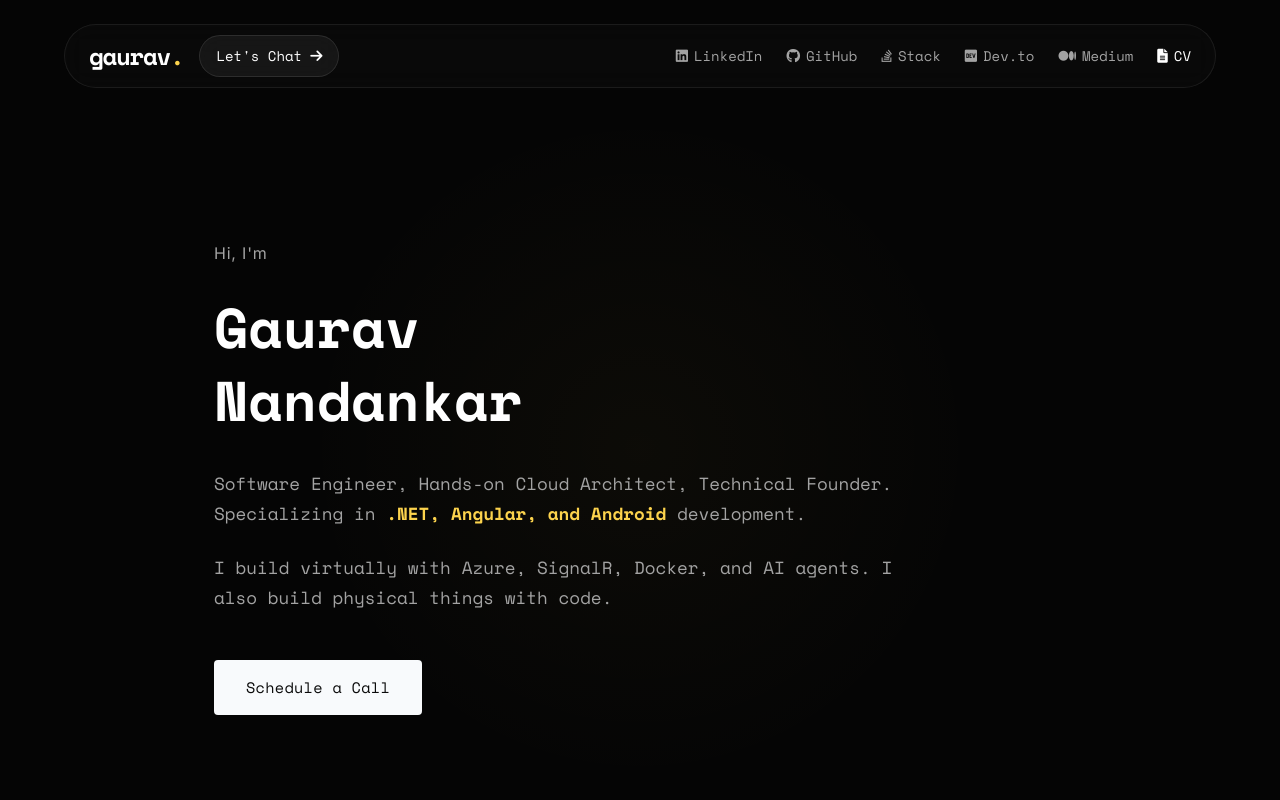
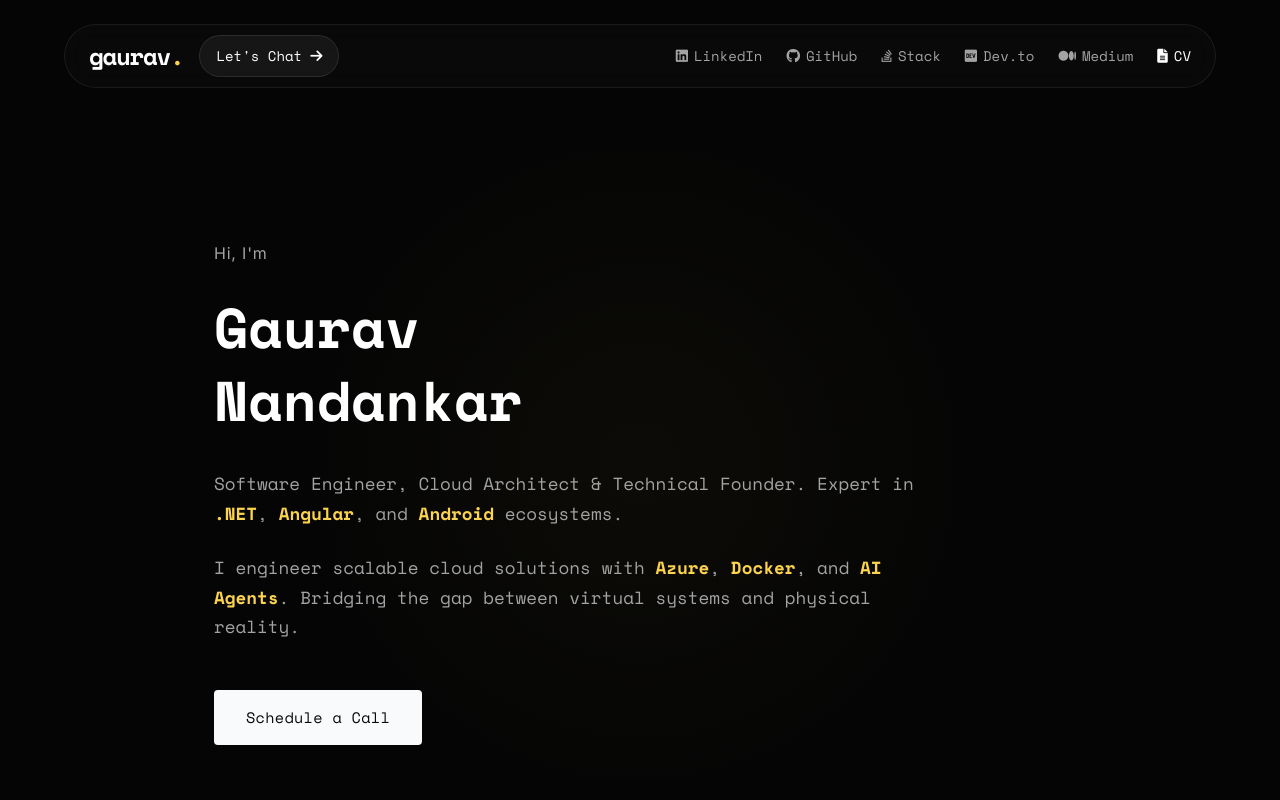
Before and after one commit to iamgauravn/gaurav-dev, an Angular app: page / in a window 1280 px wide. Shown: the top 800 px of the page. Built offline with nearby package versions, Linux system fonts and the light colour scheme.

Commit message:
Update index-page.component.html

```diff
--- a/src/app/pages/index-page/index-page.component.html
+++ b/src/app/pages/index-page/index-page.component.html
@@ -50,12 +50,13 @@
 
             <div class="hero-bio">
                 <p>
-                    Software Engineer, Hands-on Cloud Architect, Technical Founder.
-                    Specializing in <strong>.NET, Angular, and Android</strong> development.
+                    Software Engineer, Cloud Architect & Technical Founder.
+                    Expert in <strong>.NET</strong>, <strong>Angular</strong>, and <strong>Android</strong> ecosystems.
                 </p>
                 <p>
-                    I build virtually with Azure, SignalR, Docker, and AI agents.
-                    I also build physical things with code.
+                    I engineer scalable cloud solutions with <strong>Azure</strong>, <strong>Docker</strong>, and
+                    <strong>AI Agents</strong>.
+                    Bridging the gap between virtual systems and physical reality.
                 </p>
 
                 <div class="hero-cta">
```
